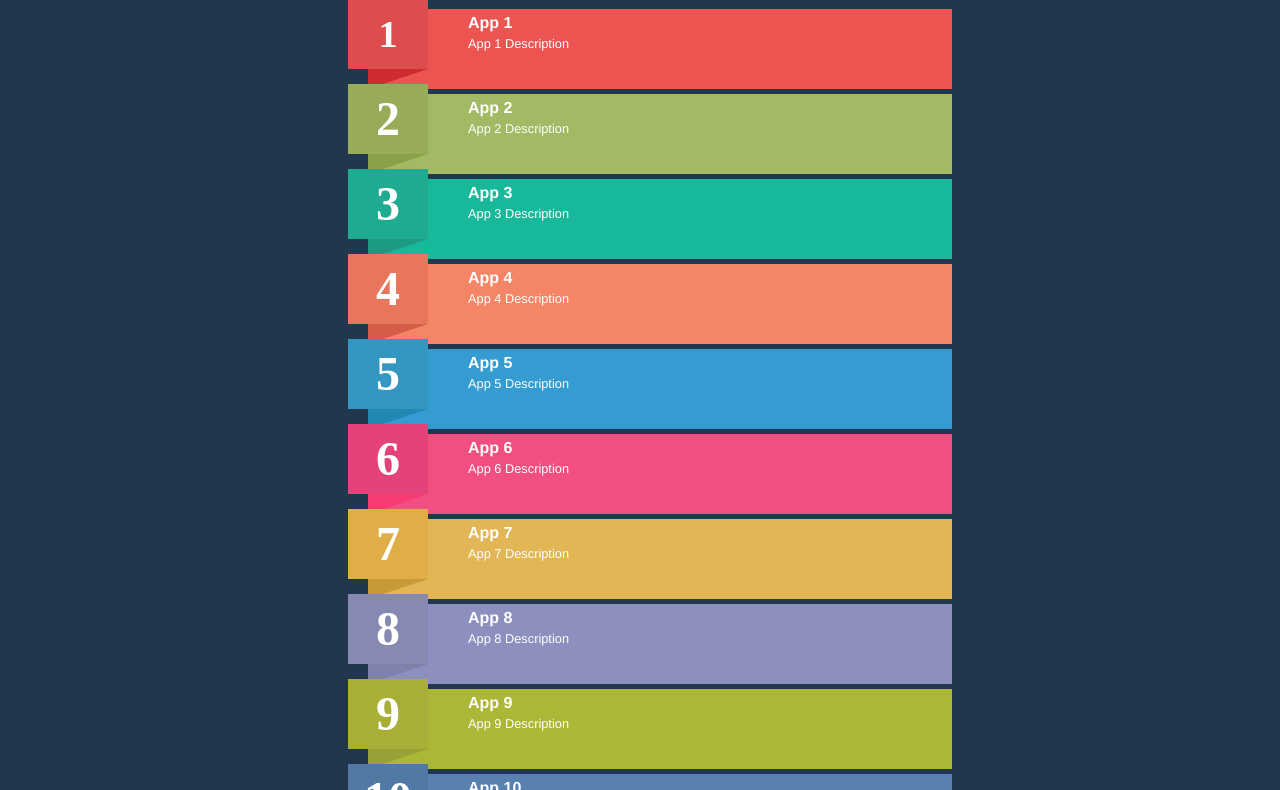
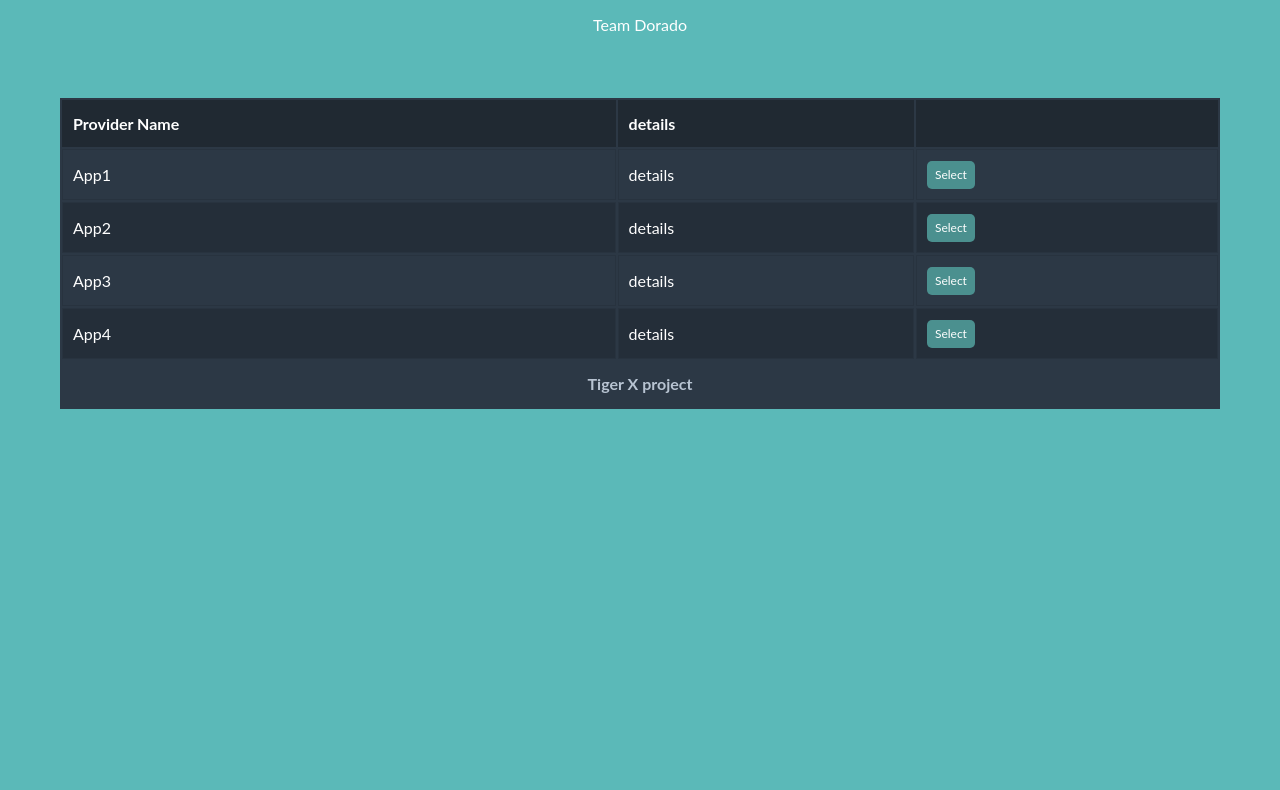
Before and after one commit to BitTigerInst/MiniAppStore-TeamDorado, a plain HTML site: page views/index.html in a window 1280 px wide. Shown: the part 142-932 px from the top of the page. After the commit the page ends 800 px from the top, so only its background shows below. Drawn offline with nearby package versions, Linux system fonts and the light colour scheme.

Commit message:
views updated

```diff
--- a/views/css/style.css
+++ b/views/css/style.css
@@ -1,210 +1,241 @@
-body {
-  font-family: helvetica;
-  background-color: #22364E;
-  color: white;
-  padding: 20px 25%;
+* {
+  box-sizing: border-box;
 }
 
-.nbr {
-  font-family: Times New Roman, serif;
-}
-h1 {
-  font-weight: normal;
-  text-shadow: 0 1px 2px #10233d;
-  background-color: #2B3F58;
-  text-align: center;
-  position: relative;
-  box-shadow: 0px 1px 1px #10233d;
-}
-h1:after,
-h1:before
-{
-	content: ' ';
-	position: absolute;
-	width: 0px;
-	height: 0px;
-  border-width: 20px 10px;
-  border-style: solid;
-}
-h1:before {
-  left: -1px;
-  top:0;
-  border-color: transparent transparent transparent #22364E;
-}
-h1:after {
-  right: -1px;
-	top: 0;
-	border-color: transparent #22364E transparent transparent;
-}
-h1 .text {
-  position: relative;
-  top: -4px;
-}
-h1 .nbr {
-  margin-right: 20px;
-  color: #DC4D4C;
-  padding-left:6px;
-  font-weight: bold;
-  text-shadow: none;
-  position: relative;
-  z-index: 10;
-  font-size: 1.5em;
-}
-h1 .nbr:before {
-  font-family: FontAwesome;
-  content: '\f0a3';
-  position: absolute;
-  font-size:2em;
-  top: -15px;
-  left: -8px;
-  color: #D6BA8A;
-  z-index: -1;
-}
-h3 {
-  text-align: center;
-  font-weight: normal;
-  text-shadow: 0 1px 2px #10233d;
-  color:#628FB2;
-  padding-left: 70px;
-}
-h4 {
-  color: white;
-}
-.authors {
-  text-align: center;
-  text-shadow: 0 1px 2px #10233d;
-  color:#628FB2;
-  font-size: 0.55em;
-}
-.feature {
-  display: block;
-  margin-bottom: 5px;
-  position: relative;
-  height: 80px;
-}
-.feature .nbr {
-  font-size: 3em;
-  font-weight: bold;
-  position: absolute;
-  top: -10px;
-  left: -20px;
-  width: 80px;
-  height: 70px;
-  text-align: center;
-  background-color: red;
-  line-height: 70px
-}
-.feature .nbr:after {
-  position: absolute;
-  content: ' ';
-  left: 20px;
-  top: 100%;
-  border-width: 10px 30px;
-  border-style: solid;
-  border-color:  #666 transparent transparent #666 ;
-}
-.description {
-  padding:5px 10px 5px 100px;
-  font-size: 0.80em;
-  line-height: 1.1em;
-}
-.feature h4 {
-  margin: 0;
-  padding: 5px 10px 0px 100px;
+html.open, body.open {
+  height: 100%;
+  overflow: hidden;
 }
 
-/*----- features backgrounds colors -----*/
-.featuresList .feature:nth-child(1) {
-  background: #EC5451;
-}
-.featuresList .feature:nth-child(2) {
-  background: #A2BA64;
-}
-.featuresList .feature:nth-child(3) {
-  background: #18B99A;
-}
-.featuresList .feature:nth-child(4) {
-  background: #F48567;
-}
-.featuresList .feature:nth-child(5) {
-  background: #349CD0;
-}
-.featuresList .feature:nth-child(6) {
-  background: #F14F80;
-}
-.featuresList .feature:nth-child(7) {
-  background: #E2B655;
-}
-.featuresList .feature:nth-child(8) {
-  background: #8D8FBF;
-}
-.featuresList .feature:nth-child(9) {
-  background: #ACB737;
-}
-.featuresList .feature:nth-child(10) {
-  background: #5881AF;
+html {
+  padding: 40px;
+  font-size: 62.5%;
 }
 
-/* ----- features numbers backgrounds -----*/
-.featuresList .feature:nth-child(1) .nbr {
-  background: #DD4D4D;
-}
-.featuresList .feature:nth-child(2) .nbr {
-  background: #98AB59;
-}
-.featuresList .feature:nth-child(3) .nbr {
-  background: #1FAB90;
-}
-.featuresList .feature:nth-child(4) .nbr {
-  background: #E8765C;
-}
-.featuresList .feature:nth-child(5) .nbr {
-  background: #3497C1;
-}
-.featuresList .feature:nth-child(6) .nbr {
-  background: #E44379;
-}
-.featuresList .feature:nth-child(7) .nbr {
-  background: #DFAE47;
-}
-.featuresList .feature:nth-child(8) .nbr {
-  background: #8689B2;
-}
-.featuresList .feature:nth-child(9) .nbr {
-  background: #A9AE36;
-}
-.featuresList .feature:nth-child(10) .nbr {
-  background: #507AA4;
+body {
+  padding: 20px;
+  background-color: #5BB9B8;
+  line-height: 1.6;
+  -webkit-font-smoothing: antialiased;
+  color: #fff;
+  font-size: 1.6rem;
+  font-family: 'Lato', sans-serif;
 }
 
-/* ----- features numbers backgrounds -----*/
-.featuresList .feature:nth-child(1) .nbr:after {
-  border-color:  #CF2C2F transparent transparent #CF2C2F ;
+p {
+  text-align: center;
+  margin: 20px 0 60px;
 }
-.featuresList .feature:nth-child(2) .nbr:after {
-  border-color:  #8AA147 transparent transparent #8AA147 ;
+
+main {
+  background-color: #2C3845;
 }
-.featuresList .feature:nth-child(3) .nbr:after {
-  border-color:  #1C9B80 transparent transparent #1C9B80 ;
+
+h1 {
+  text-align: center;
+  font-weight: 300;
 }
-.featuresList .feature:nth-child(4) .nbr:after {
-  border-color:  #D65D4A transparent transparent #D65D4A ;
+
+table {
+  display: block;
 }
-.featuresList .feature:nth-child(5) .nbr:after {
-  border-color:  #2188B3 transparent transparent #2188B3 ;
+
+tr, td, tbody, tfoot {
+  display: block;
 }
-.featuresList .feature:nth-child(6) .nbr:after {
-  border-color:  #F93B73 transparent transparent #F93B73 ;
+
+thead {
+  display: none;
 }
-.featuresList .feature:nth-child(7) .nbr:after {
-  border-color:  #C69A37 transparent transparent #C69A37 ;
+
+tr {
+  padding-bottom: 10px;
 }
-.featuresList .feature:nth-child(8) .nbr:after {
-  border-color:  #7E81AA transparent transparent #7E81AA ;
+
+td {
+  padding: 10px 10px 0;
+  text-align: center;
 }
-.featuresList .feature:nth-child(9) .nbr:after {
-  border-color:  #99A038 transparent transparent #99A038 ;
+td:before {
+  content: attr(data-title);
+  color: #7a91aa;
+  text-transform: uppercase;
+  font-size: 1.4rem;
+  padding-right: 10px;
+  display: block;
 }
-.featuresList .feature:nth-child(10) .nbr:after {
-  border-color:  #3E6284 transparent transparent #3E6284 ;
+
+table {
+  width: 100%;
 }
+
+th {
+  text-align: left;
+  font-weight: 700;
+}
+
+thead th {
+  background-color: #202932;
+  color: #fff;
+  border: 1px solid #202932;
+}
+
+tfoot th {
+  display: block;
+  padding: 10px;
+  text-align: center;
+  color: #b8c4d2;
+}
+
+.button {
+  line-height: 1;
+  display: inline-block;
+  font-size: 1.2rem;
+  text-decoration: none;
+  border-radius: 5px;
+  color: #fff;
+  padding: 8px;
+  background-color: #4b908f;
+}
+
+.select {
+  padding-bottom: 20px;
+  border-bottom: 1px solid #28333f;
+}
+.select:before {
+  display: none;
+}
+
+.detail {
+  background-color: #BD2A4E;
+  width: 100%;
+  height: 100%;
+  padding: 40px 0;
+  position: fixed;
+  top: 0;
+  left: 0;
+  overflow: auto;
+  -moz-transform: translateX(-100%);
+  -ms-transform: translateX(-100%);
+  -webkit-transform: translateX(-100%);
+  transform: translateX(-100%);
+  -moz-transition: -moz-transform 0.3s ease-out;
+  -o-transition: -o-transform 0.3s ease-out;
+  -webkit-transition: -webkit-transform 0.3s ease-out;
+  transition: transform 0.3s ease-out;
+}
+.detail.open {
+  -moz-transform: translateX(0);
+  -ms-transform: translateX(0);
+  -webkit-transform: translateX(0);
+  transform: translateX(0);
+}
+
+.detail-container {
+  margin: 0 auto;
+  padding: 40px;
+  max-width: 500px;
+}
+
+dl {
+  margin: 0;
+  padding: 0;
+}
+
+dt {
+  font-size: 2.2rem;
+  font-weight: 300;
+}
+
+dd {
+  margin: 0 0 40px 0;
+  font-size: 1.8rem;
+  padding-bottom: 5px;
+  border-bottom: 1px solid #ac2647;
+  box-shadow: 0 1px 0 #c52c51;
+}
+
+.close {
+  background: none;
+  padding: 18px;
+  color: #fff;
+  font-weight: 300;
+  border: 1px solid rgba(255, 255, 255, 0.4);
+  border-radius: 4px;
+  line-height: 1;
+  font-size: 1.8rem;
+  position: fixed;
+  right: 40px;
+  top: 20px;
+  -moz-transition: border 0.3s linear;
+  -o-transition: border 0.3s linear;
+  -webkit-transition: border 0.3s linear;
+  transition: border 0.3s linear;
+}
+.close:hover, .close:focus {
+  background-color: #a82545;
+  border: 1px solid #a82545;
+}
+
+@media (min-width: 460px) {
+  td {
+    text-align: left;
+  }
+  td:before {
+    display: inline-block;
+    text-align: right;
+    width: 140px;
+  }
+
+  .select {
+    padding-left: 160px;
+  }
+}
+@media (min-width: 720px) {
+  table {
+    display: table;
+  }
+
+  tr {
+    display: table-row;
+  }
+
+  td, th {
+    display: table-cell;
+  }
+
+  tbody {
+    display: table-row-group;
+  }
+
+  thead {
+    display: table-header-group;
+  }
+
+  tfoot {
+    display: table-footer-group;
+  }
+
+  td {
+    border: 1px solid #28333f;
+  }
+  td:before {
+    display: none;
+  }
+
+  td, th {
+    padding: 10px;
+  }
+
+  tr:nth-child(2n+2) td {
+    background-color: #242e39;
+  }
+
+  tfoot th {
+    display: table-cell;
+  }
+
+  .select {
+    padding: 10px;
+  }
+}
--- a/views/index.html
+++ b/views/index.html
@@ -2,9 +2,10 @@
 <html >
   <head>
     <meta charset="UTF-8">
-    <title>Mini App Store</title>
+    <title>mini App Store</title>
 
 
+    <link rel="stylesheet" href="css/normalize.css">
 
 
         <link rel="stylesheet" href="css/style.css">
@@ -16,96 +17,138 @@
 
   <body>
 
-    <html>
-  <head>
-    <link href="//netdna.bootstrapcdn.com/font-awesome/4.0.3/css/font-awesome.css" rel="stylesheet">
-    <meta name="author" content="@brunus_V brunus.v@gmail.com">
-    <meta name="description" content="Work base on an infographie by Joomlart Team. I made this release using HTML/CSS only becasue infographies are note SEO/SEF, can't be easely edited etc. I think also the deatures descriptions need corrections, those I wrote are the original ones.">
-  </head>
-  <body>
-    <section id="Joomla32NewFeatures">
-      <h1>
-        <span class="nbr">10</span>
-        <span class="text">Mini App Store</span>
-      </h1>
-      <h3>By Hang Wang</h3>
-      <ul class="featuresList">
-        <li class="feature">
-          <h4>App 1</h4>
-          <div class="description">
-        App 1 Description
-          <div class="nbr">1</div>
-        </li>
-        <li class="feature">
-          <h4>App 2</h4>
-          <div class="description">
-      App 2 Description
-          </div>
-          <div class="nbr">2</div>
-        </li>
-        <li class="feature">
-          <h4>App 3</h4>
-          <div class="description">
-            App 3 Description
-          </div>
-          <div class="nbr">3</div>
-        </li>
-        <li class="feature">
-          <h4>App 4</h4>
-          <div class="description">
-      App 4 Description
-          </div>
-          <div class="nbr">4</div>
-        </li>
-        <li class="feature">
-          <h4>App 5</h4>
-          <div class="description">
-          App 5 Description
-          </div>
-          <div class="nbr">5</div>
-        </li>
-        <li class="feature">
-          <h4>App 6</h4>
-          <div class="description">
-        App 6 Description
-          </div>
-          <div class="nbr">6</div>
-        </li>
-        <li class="feature">
-          <h4>App 7</h4>
-          <div class="description">
-        App 7 Description
-          </div>
-          <div class="nbr">7</div>
-        </li>
-        <li class="feature">
-          <h4>App 8</h4>
-          <div class="description">
-        App 8 Description
-          </div>
-          <div class="nbr">8</div>
-        </li>
-        <li class="feature">
-          <h4>App 9</h4>
-          <div class="description">
-        App 9 Description
-          </div>
-          <div class="nbr">9</div>
-        </li>
-        <li class="feature">
-          <h4>App 10</h4>
-          <div class="description">
-      App 10 Description
-          </div>
-          <div class="nbr">10</div>
-        </li>
-      </ul>
-    </section>
-    <p class="authors">TigerX Application</p>
-    <p class="authors">Team Dorado</p>
-  </body>
-</html>
+    <h1>
+  Mini App Store
+</h1>
+<p>
+Team Dorado
+</p>
+<main>
+  <table>
+    <thead>
+      <tr>
+        <th>
+          Provider Name
+        </th>
+        <th>
+          details
+        </th>
+        <th></th>
+      </tr>
+    </thead>
+    <tfoot>
+      <tr>
+        <th colspan='3'>
+          Tiger X project
+        </th>
+      </tr>
+    </tfoot>
+    <tbody>
+      <tr>
+        <td data-title='Provider Name'>
+          App1
+        </td>
+        <td data-title='details'>
+          details
+        </td>
+        <td class='select'>
+          <a class='button' href='#'>
+            Select
+          </a>
+        </td>
+      </tr>
+      <tr>
+        <td data-title='Provider Name'>
+            App2
+        </td>
+        <td data-title='details'>
+          details
+        </td>
+        <td class='select'>
+          <a class='button' href='#'>
+            Select
+          </a>
+        </td>
+      </tr>
+      <tr>
+        <td data-title='Provider Name'>
+          App3
+        </td>
+        <td data-title='details'>
+          details
+        </td>
+        <td class='select'>
+          <a class='button' href='#'>
+            Select
+          </a>
+        </td>
+      </tr>
+      <tr>
+        <td data-title='Provider Name'>
+          App4
+        </td>
+        <td data-title='details'>
+          details
+        </td>
+        <td class='select'>
+          <a class='button' href='#'>
+            Select
+          </a>
+        </td>
+      </tr>
+    </tbody>
+  </table>
+  <div class='detail'>
+    <div class='detail-container'>
+      <dl>
+        <dt>
+          Provider Name
+        </dt>
+        <dd>
+          John Doe
+        </dd>
+        <dt>
+          details
+        </dt>
+        <dd>
+          details
+        </dd>
+        <dt>
+          City
+        </dt>
+        <dd>
+          Detroit
+        </dd>
+        <dt>
+          Phone-Number
+        </dt>
+        <dd>
+          555-555-5555
+        </dd>
+        <dt>
+          Last Update
+        </dt>
+        <dd>
+          Jun 20 2014
+        </dd>
+        <dt>
+          Notes
+        </dt>
+        <dd>
+        More info here depends on what we got from api
+        </dd>
+      </dl>
+    </div>
+    <div class='detail-nav'>
+      <button class='close'>
+        Close
+      </button>
+    </div>
+  </div>
+</main>
+    <script src='http://cdnjs.cloudflare.com/ajax/libs/jquery/2.1.3/jquery.min.js'></script>
 
+        <script src="js/index.js"></script>
 
 
 
--- /dev/null
+++ b/views/js/index.js
@@ -0,0 +1,4 @@
+$('.button, .close').on('click', function(e) {
+  e.preventDefault();
+  $('.detail, html, body').toggleClass('open');
+});
```
Also changed, not shown: views/css/normalize.css (added, +1 -0 lines), 6 other files.
